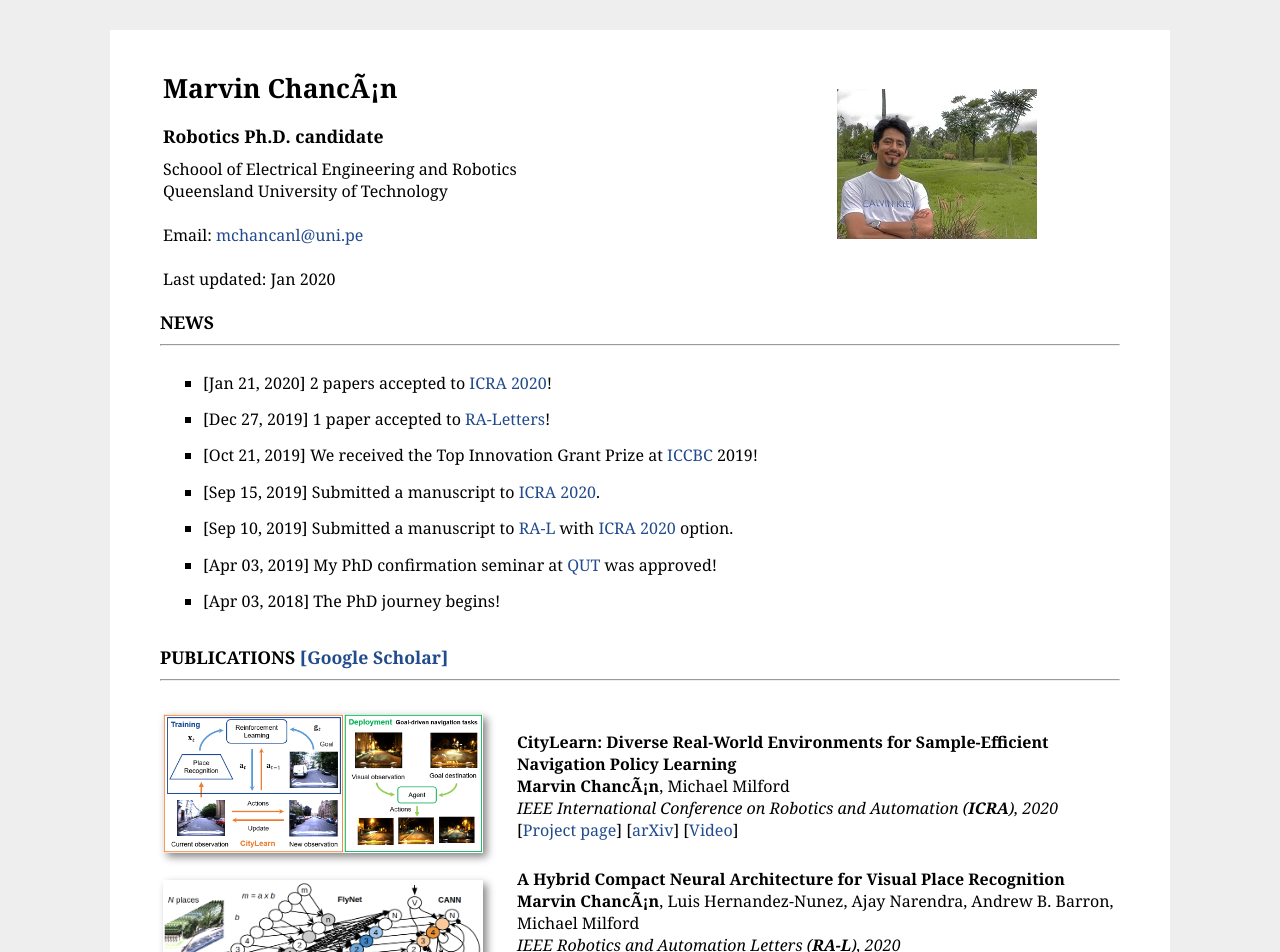
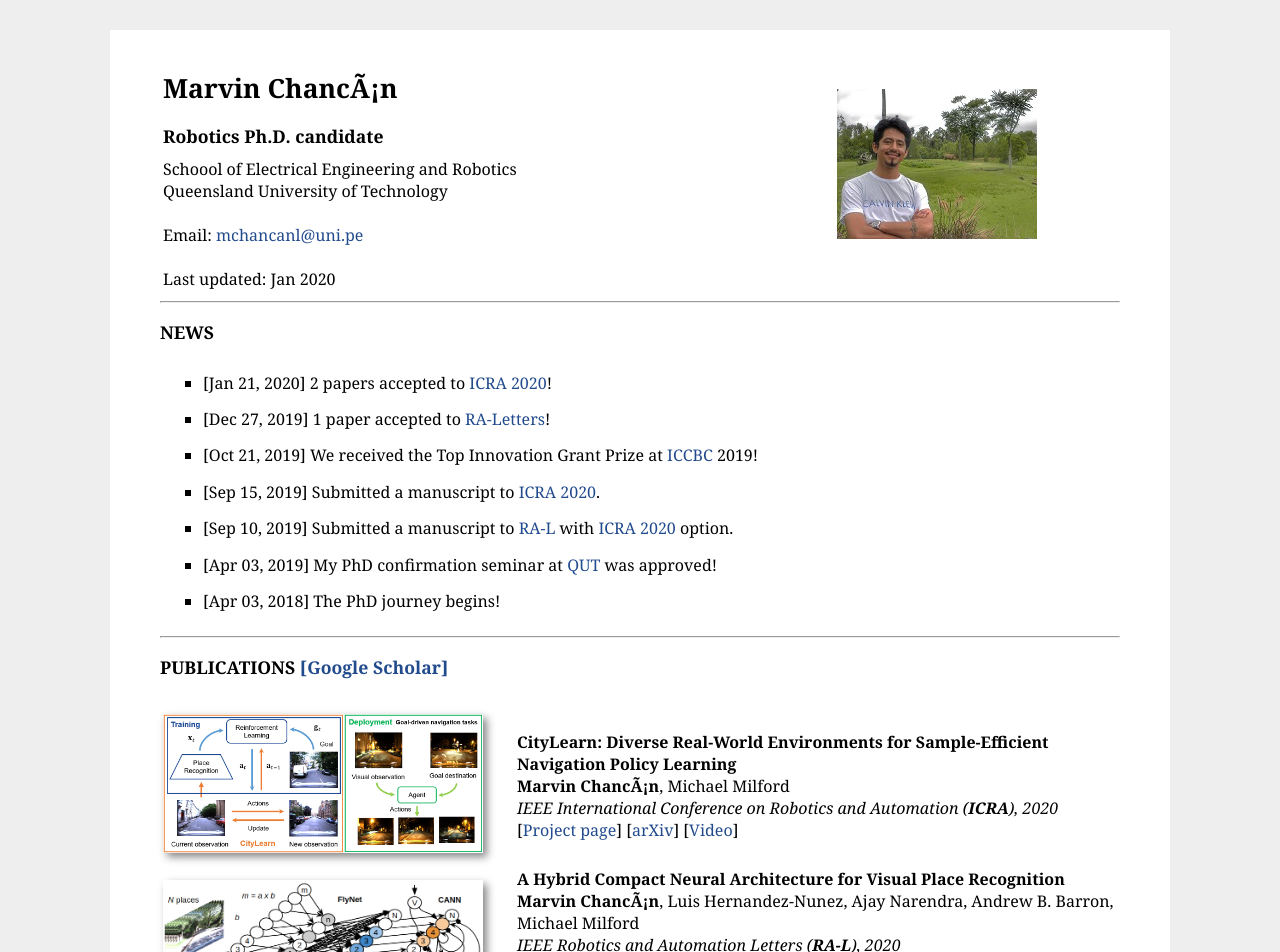
Before and after one commit to mchancan/mchancan.github.io, a Jekyll site: the page built from index.html, in a window 1280 px wide. Shown: the top 952 px of the page. Built offline with Jekyll 4.4.1, drawn with Linux system fonts in a browser that asks for light colours.

Commit message:
Update index.html

```diff
--- a/index.html
+++ b/index.html
@@ -23,8 +23,8 @@ title: MV
 	</tr>
 </table>
 
+<hr>
 <h3>NEWS</h3>
-<hr>
 <table>
 <tr>
 <td>
@@ -55,8 +55,8 @@ title: MV
 </tr>
 </table>
 
+<hr>
 <h3>PUBLICATIONS <a href="https://scholar.google.com/citations?user=iK7xhJ4AAAAJ&hl=en">[Google Scholar]</a> </h3>
-<hr>
 <table width="100%">
 	<tbody>
 	<tr>
@@ -93,8 +93,8 @@ title: MV
 	</tbody>
 </table>
 
+<hr>
 <h3>POSTER</h3>
-<hr>
 <table width="100%">
 	<tr>
 		<td width="350">
```
